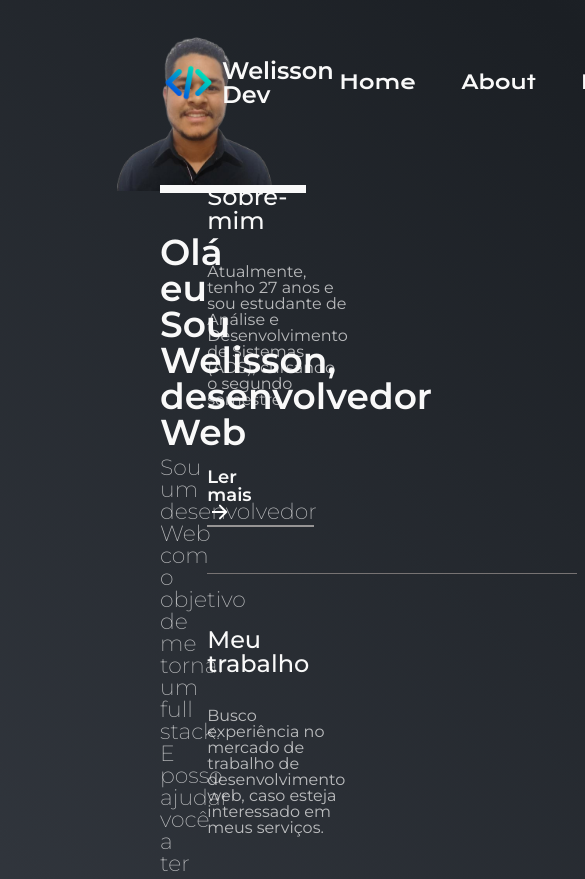
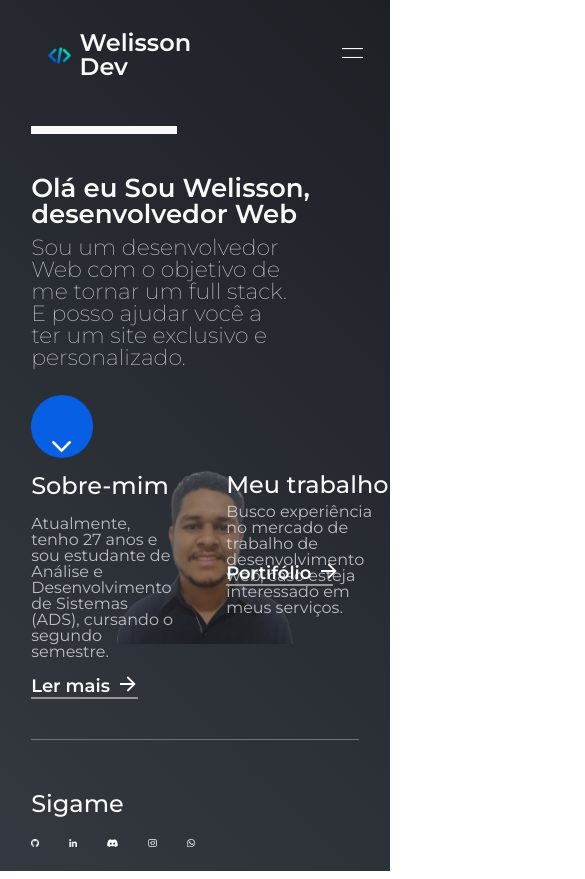
Before and after one commit to WelissonSC/portifolio-3.0, a plain HTML site: page index.html in a window 390 px wide. Shown: the top 879 px of the page, 585 px wide, since content can reach past the window. Drawn offline with nearby package versions, Linux system fonts and the light colour scheme.

Commit message:
Aplicando resposividade em algumas partes

```diff
--- a/assets/css/style.css
+++ b/assets/css/style.css
@@ -266,9 +266,12 @@
 }
 
 .main__content__logos {
-    display: flex; /* Alinha as logos em linha */
-    gap: 30px; /* Espaço entre as logos */
-    justify-content: center; /* Centraliza as logos */
+    display: flex;
+    /* Alinha as logos em linha */
+    gap: 30px;
+    /* Espaço entre as logos */
+    justify-content: center;
+    /* Centraliza as logos */
     padding-left: 35%;
     padding-top: 10px;
 }
@@ -288,3 +291,132 @@
 .main__content__logos:hover .logos:not(:hover) {
     opacity: 0.5;
 }
+
+.header__hambuguer__menu {
+    display: none;
+}
+
+@media screen and (max-width: 768px) {
+
+    .main__perfil__photo {
+        width: 45%;
+        position: absolute;
+        text-align: center;
+        margin-top: 120%;
+        opacity: 0.6;
+    }
+
+    .header {
+        padding: 4% 8%;
+    }
+
+    .header__img {
+        width: 15%;
+    }
+
+    .header__name {
+        width: 60%;
+        padding-left: 5%;
+    }
+
+    .header__menu {
+        flex-direction: column;
+        /* position: absolute; */
+        right: 0;
+        transition: right 0.4s ease-in-out;
+        /* box-shadow: -5px 0 10px rgba(0, 0, 0, 0.1); */
+        /* width: 100%; */
+        z-index: 2;
+        align-items: center;
+        /* background: #3a3f47; */
+        justify-content: space-between;
+        gap: 80px;
+    }
+
+    .header__menu__links {
+        display: none;
+    }
+
+
+    .header__hambuguer__menu {
+        display: block;
+        width: 150%;
+    }
+
+    .main__container {
+        padding: 4% 8%;
+        flex-direction: column;
+    }
+
+    .main__content {
+        width: 100%;
+    }
+
+    .main__title {
+        width: 100%;
+        font-size: 1.625rem;
+    }
+
+    .main__arrow {
+        padding: 5%;
+        margin: 0 16%;
+    }
+
+    .main__baloon {
+        width: 63%;
+    }
+
+    .main__content__information {
+        align-items: flex-start;
+    }
+
+    .main__second__title {
+        padding: 10% 0% 1% 0%;
+    }
+
+    .main__second__text {
+        padding: 10% 0;
+        width: 90%;
+    }
+
+    .main__info {
+        padding: 0% 0% 0% 0%;
+    }
+
+    .hide {
+        display: none;
+    }
+
+    .ajust__position__title {
+        position: absolute;
+        padding-left: 50%;
+        padding-top: 4%;
+    }
+
+    .ajust__position__text {
+        position: absolute;
+        padding-left: 50%;
+        padding-top: 12%;
+    }
+
+    .ajust__position__more {
+        position: absolute;
+        padding-left: 50%;
+        padding-top: 27%;
+    }
+
+    .main__separador__fino {
+        width: 200%;
+        padding-left: 0;
+        padding-top: 8%;
+    }
+
+    .main__content__logos {
+        padding-left: 0;
+        padding-top: 8%;
+    }
+
+    .logos {
+        width: 100%;
+    }
+}
--- a/index.html
+++ b/index.html
@@ -15,11 +15,11 @@
     <img src="assets/img/perfil-removebg-preview.png" alt="Foto de perfil do desenvolvedor" class="main__perfil__photo">
     <header class="header">
         <div class="header__logo ">
-            <a href="#" class="header__name"> <img src="assets/img/desenvolvedor.png"
+            <a href="index.html" class="header__name"> <img src="assets/img/desenvolvedor.png"
                     alt="Sinal de abertura e fechamento" class="header__img">Welisson Dev</a>
         </div>
         <nav class="header__menu">
-            <a href="#" class="header__menu__links">Home</a>
+            <a href="index.html" class="header__menu__links">Home</a>
             <a href="#" class="header__menu__links">About</a>
             <a href="#" class="header__menu__links">Portifólio</a>
             <a href="#" class="header__menu__links">Curriculo</a>
@@ -54,12 +54,12 @@
 
                 <!-- <img src="assets/img/Rectangle 4.png" alt="Separador de conteudo" class="main__separador__barra"> -->
             </div>
-            <img src="assets/img/Rectangle 5.png" alt="Separador menor de conteudo" class="main__separador__fino">
-            <h2 class="main__second__title">Meu trabalho</h2>
-            <p class="main__second__text">Busco experiência no mercado de trabalho de desenvolvimento web, caso
+            <img src="assets/img/Rectangle 5.png" alt="Separador menor de conteudo" class="main__separador__fino hide">
+            <h2 class="main__second__title ajust__position__title">Meu trabalho</h2>
+            <p class="main__second__text ajust__position__text">Busco experiência no mercado de trabalho de desenvolvimento web, caso
                 esteja
                 interessado em meus serviços.</p>
-            <div class="main__info">
+            <div class="main__info ajust__position__more">
                 <a href="#" class="main__third__text">Portifólio
                     <div class="barra-container">
                         <div class="barra"></div>
@@ -78,6 +78,7 @@
                 <a href="#"><img src="assets/img/whats.png" alt="Logo Whatsapp" class="logos"></a>
             </div>
         </section>
+
     </main>
     <footer>
 
```
